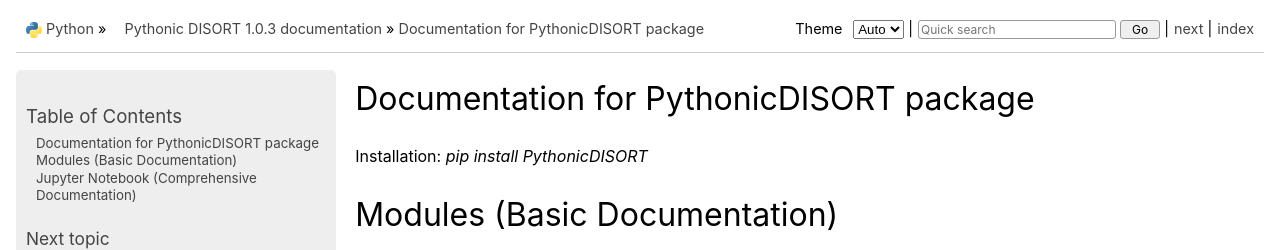
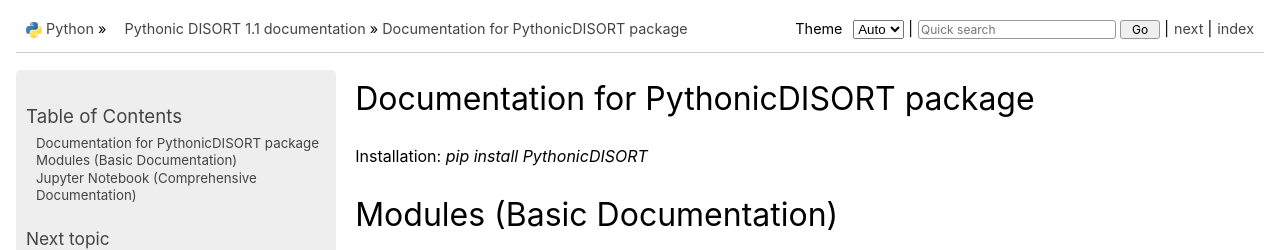
Before and after one commit to LDEO-CREW/Pythonic-DISORT, a Sphinx documentation site: the page built from docs/index.rst, in a window 1280 px wide and 900 px high. Shown: the top 250 px of the window. Built offline with Sphinx 7.4.7, drawn with Linux system fonts in a browser that asks for light colours; some of the changed text lies outside the part shown.

Commit message:
Ready to release v1.1

```diff
--- a/docs/conf.py
+++ b/docs/conf.py
@@ -9,7 +9,7 @@
 project = 'Pythonic DISORT'
 copyright = '2023, HO Jia Xu Dion'
 author = 'Dion HO Jia Xu'
-release = '1.0.3'
+release = '1.1'
 
 # -- General configuration ---------------------------------------------------
 # https://www.sphinx-doc.org/en/master/usage/configuration.html#general-configuration
--- a/pyproject.toml
+++ b/pyproject.toml
@@ -8,7 +8,7 @@ dependencies = [
   "scipy>=1.8.0",
 ]
 name = "PythonicDISORT"
-version = "1.0.3"
+version = "1.1"
 authors = [
   { name="Dion HO Jia Xu", email="dh3065@columbia.edu" },
 ]
```
